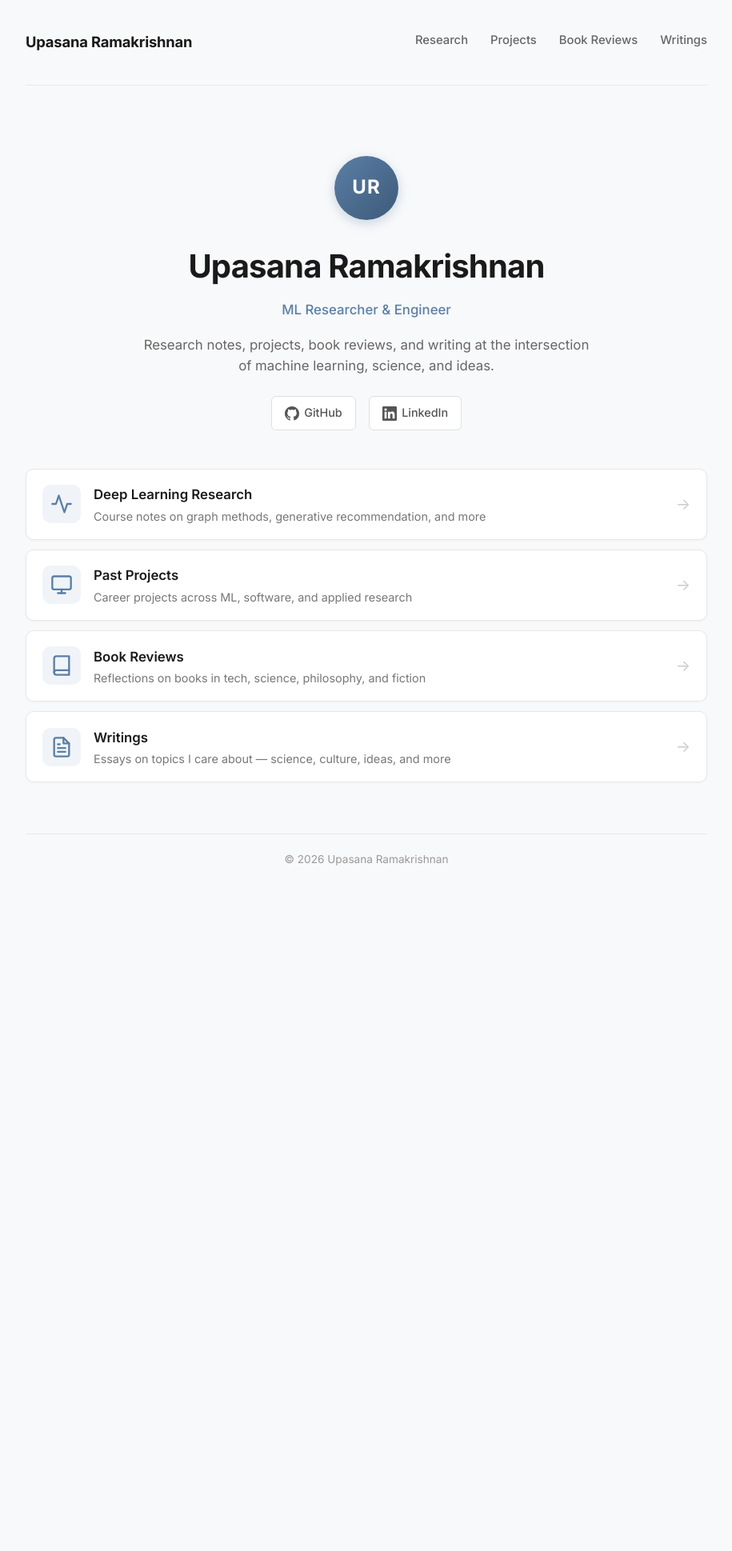
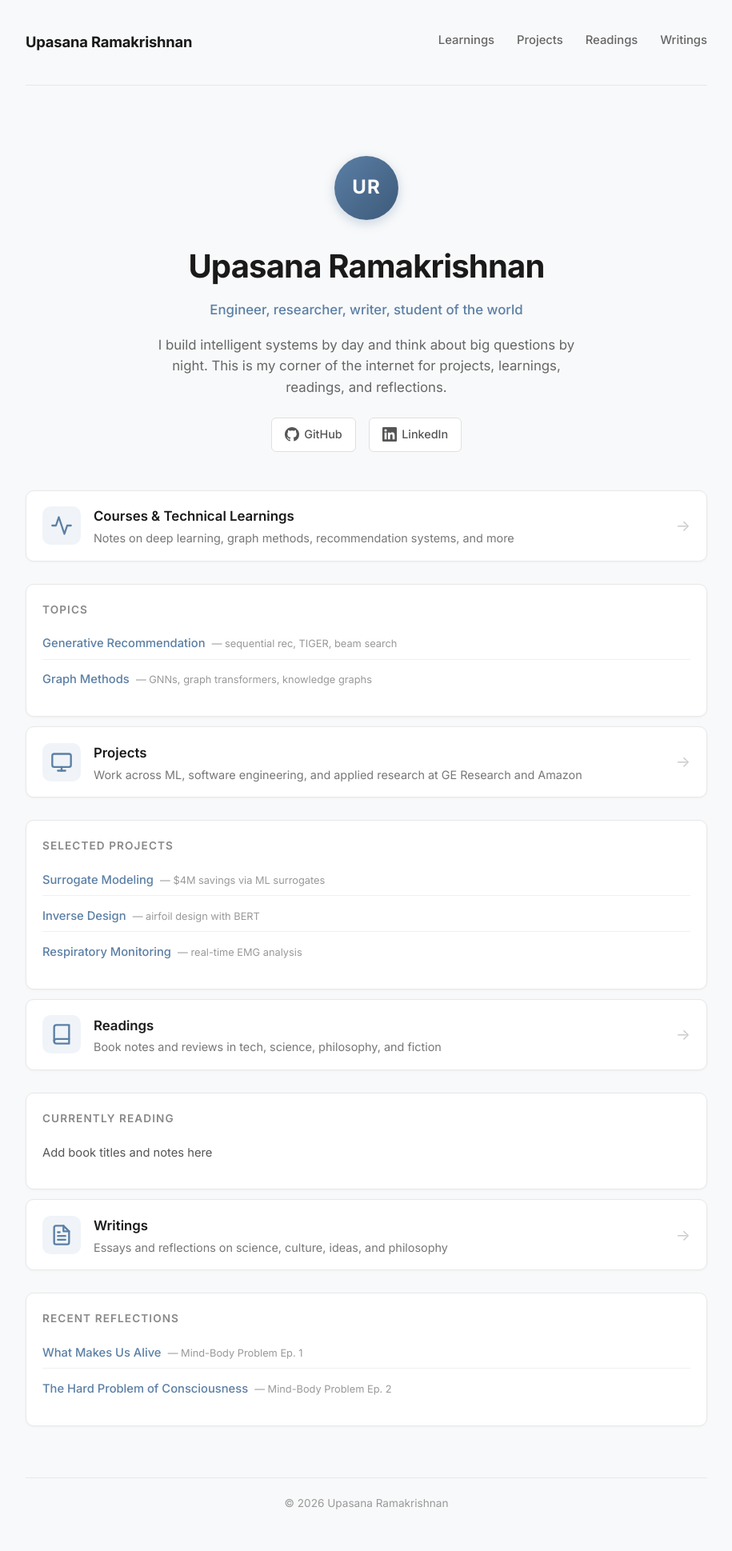
Before and after one commit to upasanark/website, a Jekyll site: the page index.html, which Jekyll copies as it is, in a window 1280 px wide. Shown: the whole page at 80% size, without its empty margins (182-1097 px from the left). Built offline with Jekyll 4.4.1, drawn with Linux system fonts in a browser that asks for light colours; before the commit the page ends 1134 px from its top, so only the background shows below that.

Commit message:
Rename sections: Deep Learning -> Learnings, Book Reviews -> Readings; add homepage previews

```diff
--- a/DeepLearning/index.html
+++ b/DeepLearning/index.html
@@ -3,14 +3,14 @@
 <head>
     <meta charset="UTF-8">
     <meta name="viewport" content="width=device-width, initial-scale=1.0">
-    <title>Deep Learning Research — Upasana Ramakrishnan</title>
+    <title>Learnings — Upasana Ramakrishnan</title>
     <link rel="stylesheet" href="../styles.css">
 </head>
 <body>
     <script src="../nav.js"></script>
 
-    <h1>Deep Learning Research</h1>
-    <p>Notes and courses on deep learning methods for recommendation systems and beyond.</p>
+    <h1>Learnings</h1>
+    <p>Notes and courses on machine learning methods for recommendation systems and beyond.</p>
 
     <ul class="section-list">
         <li><a href="GenerativeRecommendation/">Generative Recommendation</a> — Sequential recommendation, tokenization, TIGER, beam search</li>
--- a/index.html
+++ b/index.html
@@ -8,6 +8,51 @@
     <link rel="preconnect" href="https://fonts.googleapis.com">
     <link rel="preconnect" href="https://fonts.gstatic.com" crossorigin>
     <link href="https://fonts.googleapis.com/css2?family=Inter:wght@300;400;500;600;700&display=swap" rel="stylesheet">
+    <style>
+        .home-preview {
+            background: #fff;
+            border: 1px solid #e8e8e8;
+            border-radius: 10px;
+            padding: 1.25rem;
+            margin-top: 1rem;
+            box-shadow: 0 1px 3px rgba(0,0,0,0.04);
+        }
+        .home-preview h4 {
+            font-size: 0.85rem;
+            text-transform: uppercase;
+            letter-spacing: 0.08em;
+            color: #888;
+            margin-bottom: 0.75rem;
+            font-weight: 600;
+        }
+        .home-preview ul {
+            list-style: none;
+            padding-left: 0;
+            margin: 0;
+        }
+        .home-preview ul li {
+            padding: 0.4rem 0;
+            border-bottom: 1px solid #f0f0f0;
+            font-size: 0.92rem;
+            color: #555;
+        }
+        .home-preview ul li:last-child {
+            border-bottom: none;
+        }
+        .home-preview ul li a {
+            color: #5b7fa5;
+            text-decoration: none;
+            font-weight: 500;
+        }
+        .home-preview ul li a:hover {
+            text-decoration: underline;
+        }
+        .home-preview ul li .tag {
+            font-size: 0.8rem;
+            color: #999;
+            margin-left: 0.25rem;
+        }
+    </style>
 </head>
 <body>
     <script src="nav.js"></script>
@@ -17,8 +62,8 @@
             <span>UR</span>
         </div>
         <h1>Upasana Ramakrishnan</h1>
-        <p class="hero-subtitle">ML Researcher & Engineer</p>
-        <p class="hero-desc">Research notes, projects, book reviews, and writing at the intersection of machine learning, science, and ideas.</p>
+        <p class="hero-subtitle">Engineer, researcher, writer, student of the world</p>
+        <p class="hero-desc">I build intelligent systems by day and think about big questions by night. This is my corner of the internet for projects, learnings, readings, and reflections.</p>
         <div class="hero-links">
             <a href="https://github.com/upasanark" target="_blank" rel="noopener" class="hero-link">
                 <svg width="18" height="18" viewBox="0 0 24 24" fill="currentColor"><path d="M12 0C5.37 0 0 5.37 0 12c0 5.31 3.435 9.795 8.205 11.385.6.105.825-.255.825-.57 0-.285-.015-1.23-.015-2.235-3.015.555-3.795-.735-4.035-1.41-.135-.345-.72-1.41-1.23-1.695-.42-.225-1.02-.78-.015-.795.945-.015 1.62.87 1.845 1.23 1.08 1.815 2.805 1.305 3.495.99.105-.78.42-1.305.765-1.605-2.67-.3-5.46-1.335-5.46-5.925 0-1.305.465-2.385 1.23-3.225-.12-.3-.54-1.53.12-3.18 0 0 1.005-.315 3.3 1.23.96-.27 1.98-.405 3-.405s2.04.135 3 .405c2.295-1.56 3.3-1.23 3.3-1.23.66 1.65.24 2.88.12 3.18.765.84 1.23 1.905 1.23 3.225 0 4.605-2.805 5.625-5.475 5.925.435.375.81 1.095.81 2.22 0 1.605-.015 2.895-.015 3.3 0 .315.225.69.825.57A12.02 12.02 0 0024 12c0-6.63-5.37-12-12-12z"/></svg>
@@ -32,38 +77,59 @@
     </section>
 
     <div class="home-sections">
-        <a href="DeepLearning/" class="home-card">
+        <a href="Learnings/" class="home-card">
             <div class="home-card-icon">
                 <svg width="28" height="28" viewBox="0 0 24 24" fill="none" stroke="currentColor" stroke-width="2" stroke-linecap="round" stroke-linejoin="round"><polyline points="22 12 18 12 15 21 9 3 6 12 2 12"/></svg>
             </div>
             <div class="home-card-body">
-                <h3>Deep Learning Research</h3>
-                <p>Course notes on graph methods, generative recommendation, and more</p>
+                <h3>Courses & Technical Learnings</h3>
+                <p>Notes on deep learning, graph methods, recommendation systems, and more</p>
             </div>
             <span class="home-card-arrow">&rarr;</span>
         </a>
+        <div class="home-preview">
+            <h4>Topics</h4>
+            <ul>
+                <li><a href="Learnings/GenerativeRecommendation/">Generative Recommendation</a> <span class="tag">— sequential rec, TIGER, beam search</span></li>
+                <li><a href="Learnings/GraphMethods/">Graph Methods</a> <span class="tag">— GNNs, graph transformers, knowledge graphs</span></li>
+            </ul>
+        </div>
 
         <a href="Projects/" class="home-card">
             <div class="home-card-icon">
                 <svg width="28" height="28" viewBox="0 0 24 24" fill="none" stroke="currentColor" stroke-width="2" stroke-linecap="round" stroke-linejoin="round"><rect x="2" y="3" width="20" height="14" rx="2" ry="2"/><line x1="8" y1="21" x2="16" y2="21"/><line x1="12" y1="17" x2="12" y2="21"/></svg>
             </div>
             <div class="home-card-body">
-                <h3>Past Projects</h3>
-                <p>Career projects across ML, software, and applied research</p>
+                <h3>Projects</h3>
+                <p>Work across ML, software engineering, and applied research at GE Research and Amazon</p>
             </div>
             <span class="home-card-arrow">&rarr;</span>
         </a>
+        <div class="home-preview">
+            <h4>Selected Projects</h4>
+            <ul>
+                <li><a href="Projects/wfo-dpc/">Surrogate Modeling</a> <span class="tag">— $4M savings via ML surrogates</span></li>
+                <li><a href="Projects/vg/">Inverse Design</a> <span class="tag">— airfoil design with BERT</span></li>
+                <li><a href="Projects/advent/">Respiratory Monitoring</a> <span class="tag">— real-time EMG analysis</span></li>
+            </ul>
+        </div>
 
         <a href="BookReviews/" class="home-card">
             <div class="home-card-icon">
                 <svg width="28" height="28" viewBox="0 0 24 24" fill="none" stroke="currentColor" stroke-width="2" stroke-linecap="round" stroke-linejoin="round"><path d="M4 19.5A2.5 2.5 0 016.5 17H20"/><path d="M6.5 2H20v20H6.5A2.5 2.5 0 014 19.5v-15A2.5 2.5 0 016.5 2z"/></svg>
             </div>
             <div class="home-card-body">
-                <h3>Book Reviews</h3>
-                <p>Reflections on books in tech, science, philosophy, and fiction</p>
+                <h3>Readings</h3>
+                <p>Book notes and reviews in tech, science, philosophy, and fiction</p>
             </div>
             <span class="home-card-arrow">&rarr;</span>
         </a>
+        <div class="home-preview">
+            <h4>Currently Reading</h4>
+            <ul>
+                <li><span>Add book titles and notes here</span></li>
+            </ul>
+        </div>
 
         <a href="Writings/" class="home-card">
             <div class="home-card-icon">
@@ -71,10 +137,17 @@
             </div>
             <div class="home-card-body">
                 <h3>Writings</h3>
-                <p>Essays on topics I care about — science, culture, ideas, and more</p>
+                <p>Essays and reflections on science, culture, ideas, and philosophy</p>
             </div>
             <span class="home-card-arrow">&rarr;</span>
         </a>
+        <div class="home-preview">
+            <h4>Recent Reflections</h4>
+            <ul>
+                <li><a href="Writings/Mind-Body Problem/episode1.html">What Makes Us Alive</a> <span class="tag">— Mind-Body Problem Ep. 1</span></li>
+                <li><a href="Writings/Mind-Body Problem/episode2.html">The Hard Problem of Consciousness</a> <span class="tag">— Mind-Body Problem Ep. 2</span></li>
+            </ul>
+        </div>
     </div>
 
     <footer>
--- a/nav.js
+++ b/nav.js
@@ -32,9 +32,9 @@
   nav.innerHTML = `
     <a href="${rootPath}/index.html" class="site-title">Upasana Ramakrishnan</a>
     <ul>
-      <li><a href="${rootPath}/DeepLearning/" class="${activeSection === 'DeepLearning' ? 'active' : ''}">Research</a></li>
+      <li><a href="${rootPath}/DeepLearning/" class="${activeSection === 'DeepLearning' ? 'active' : ''}">Learnings</a></li>
       <li><a href="${rootPath}/Projects/" class="${activeSection === 'Projects' ? 'active' : ''}">Projects</a></li>
-      <li><a href="${rootPath}/BookReviews/" class="${activeSection === 'BookReviews' ? 'active' : ''}">Book Reviews</a></li>
+      <li><a href="${rootPath}/BookReviews/" class="${activeSection === 'BookReviews' ? 'active' : ''}">Readings</a></li>
       <li><a href="${rootPath}/Writings/" class="${activeSection === 'Writings' ? 'active' : ''}">Writings</a></li>
     </ul>
   `;
```
